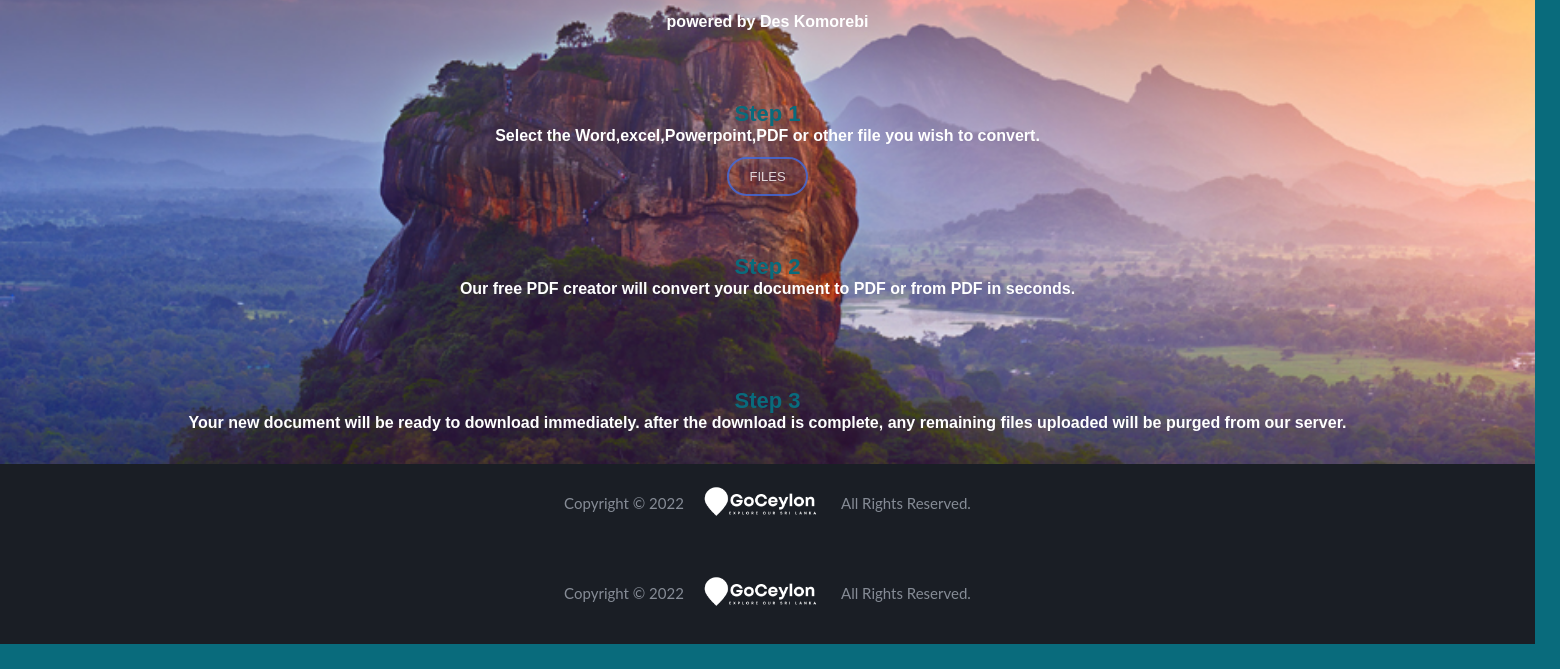
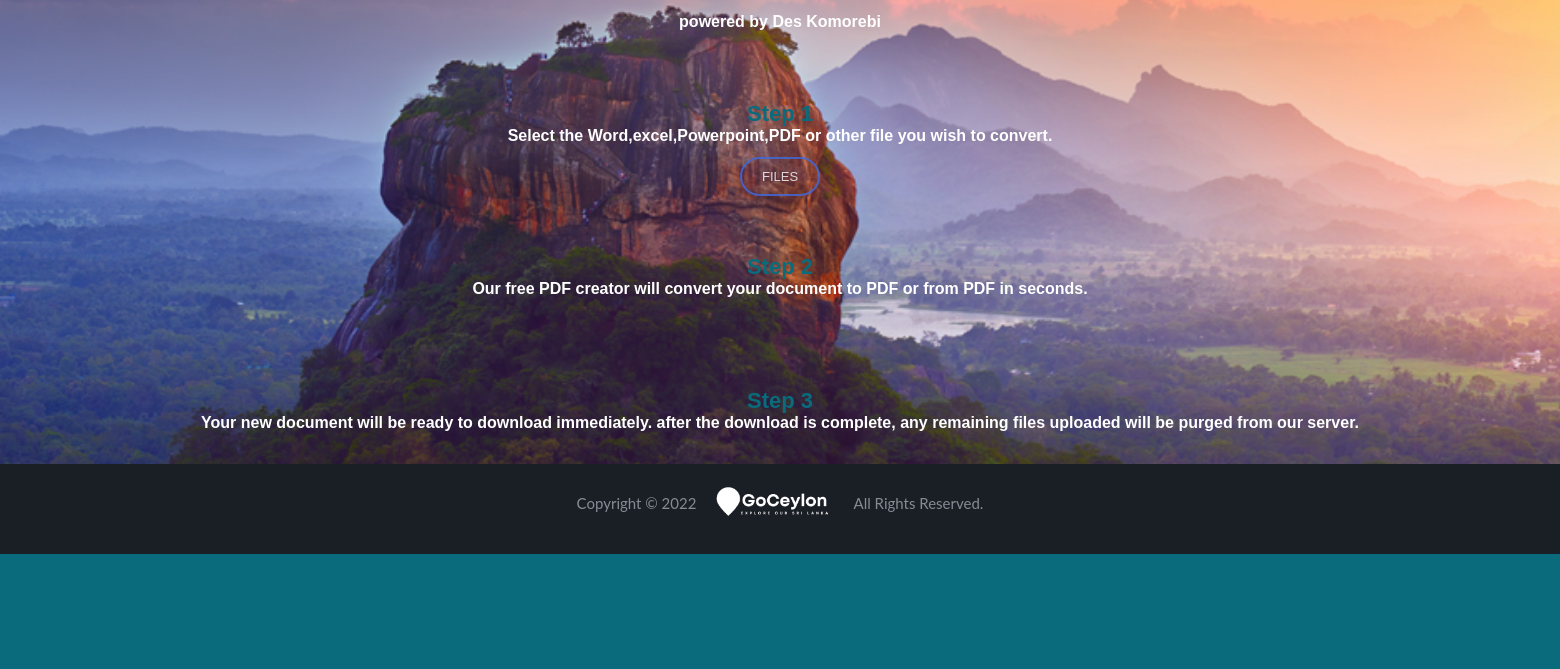
Before and after one commit to supun-kalhara/GoCeylon, a Django app: page /dashboard/ in a window 1560 px wide. Shown: the part 131-800 px from the top of the page. Run offline with Django 3.2, Linux system fonts and the light colour scheme.

Commit message:
Dashboard page updated

```diff
--- a/static/css/dashboard2.css
+++ b/static/css/dashboard2.css
@@ -1,8 +1,16 @@
-html,
-body,
+html{
+  margin: 0;
+  width: 100%;
+  height: 100%;
+  background:rgb(9, 107, 124);
+  text-align:center
+}
+
+
+
 .background {
   margin: 0;
-  width: 1535px;
+  width: 100%;
   height: 500px;
   background:rgb(9, 107, 124);
   text-align:center
--- a/templates/dashboard.html
+++ b/templates/dashboard.html
@@ -39,9 +39,6 @@
 
 
 
-<footer>
-  <p>Copyright &copy; 2022 <img src="{% static '/img/GoCeylonVLN.png' %}" alt="logo"> All Rights Reserved.</p>
-</footer>
 
 <script src="{% static '/js/base.js' %}"></script>
 
```
